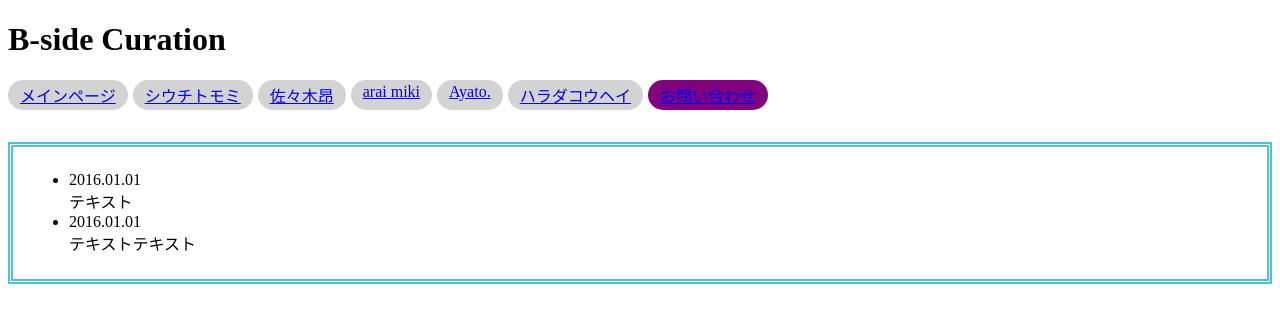
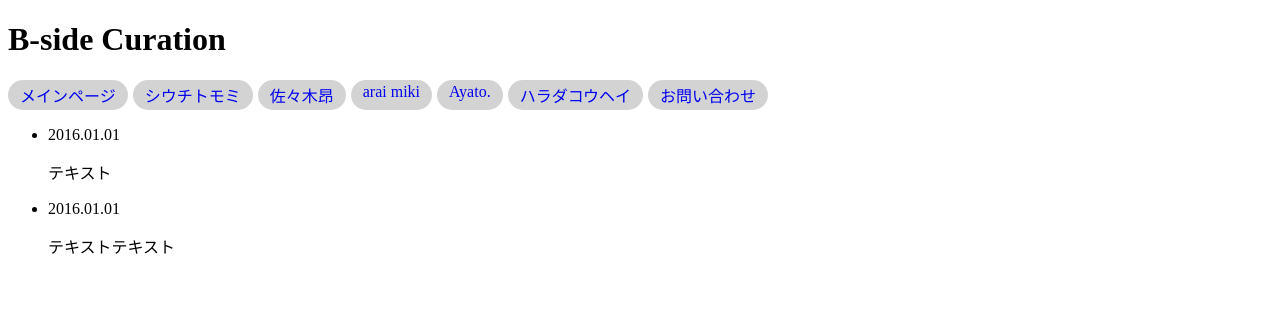
Before and after one commit to na7tsu2/na7tsu2.github.io, a PHP site: page / in a window 1280 px wide. Shown: the top 323 px of the page. Run offline with PHP 8.4, Linux system fonts and the light colour scheme.

Commit message:
Update style.css

```diff
--- a/style.css
+++ b/style.css
@@ -14,25 +14,30 @@
     width: 100%;
     display: none;
 }
+
+/* 下線非表示 */
+a {
+text-decoration:none;
+}
+
+
 /* アクティブなタブ */
 .tab-switch:checked+.tab-label {
-    background: Purple;
-}
-.tab-switch:checked+.tab-label+.tab-content {
      display: block;
 }
+
 /* ラジオボタン非表示 */
 .tab-switch {
     display: none;
 }
 
 
-.box5 {
+.box1 {
     padding: 0.5em 1em;
     margin: 2em 0;
     border: double 5px #4ec4d3;
 }
-.box5 p {
+.box1 p {
     margin: 0;
     padding: 0;
 }
```
